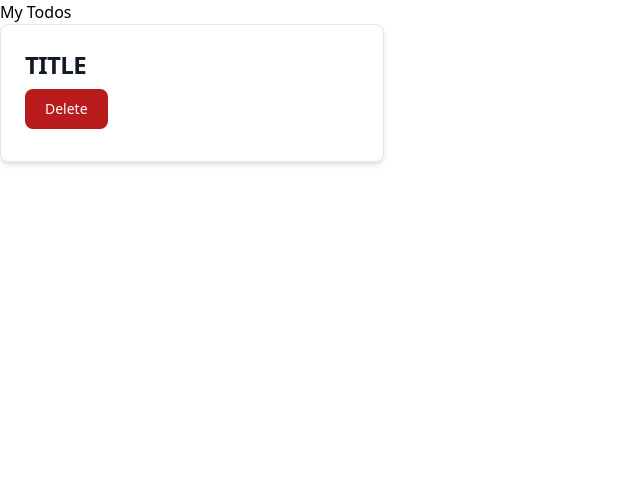
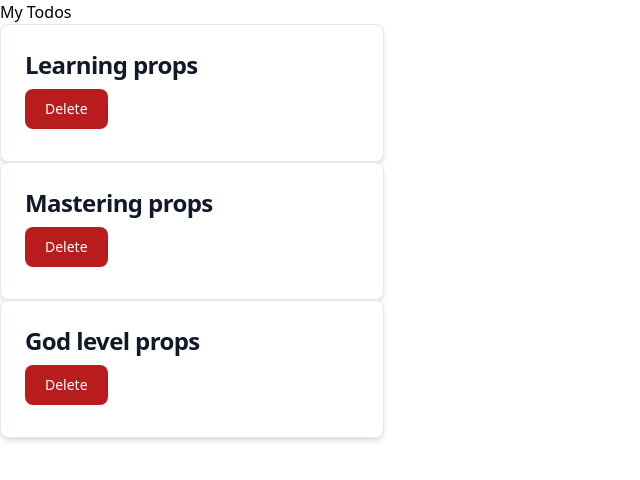
Before and after one commit to DerrickMbugua/react-freasher, a React (Create React App) app: page / in a window 1280 px wide. Shown: the top 480 px of the page, without its empty margins (0-640 px from the left). Built offline with nearby package versions, Linux system fonts and the light colour scheme.

Commit message:
feat: props

```diff
--- a/src/App.js
+++ b/src/App.js
@@ -4,7 +4,9 @@ function App() {
   return (
     <div className="App">
       <h1>My Todos</h1>
-      <Todo />
+      <Todo text="Learning props" />
+      <Todo text="Mastering props" />
+      <Todo text="God level props" />
     </div>
   );
 }
--- a/src/components/Todo.js
+++ b/src/components/Todo.js
@@ -1,8 +1,8 @@
-function Todo() {
+function Todo(props) {
   return (
     <div class="max-w-sm p-6 bg-white border border-gray-200 rounded-lg shadow-md dark:bg-gray-800 dark:border-gray-700">
       <a href="#">
-        <h5 class="mb-2 text-2xl font-bold tracking-tight text-gray-900 dark:text-white">TITLE</h5>
+        <h5 class="mb-2 text-2xl font-bold tracking-tight text-gray-900 dark:text-white">{props.text}</h5>
       </a>
 
       <button type="button" class="focus:outline-none text-white bg-red-700 hover:bg-red-800 focus:ring-4 focus:ring-red-300 font-medium rounded-lg text-sm px-5 py-2.5 mr-2 mb-2 dark:bg-red-600 dark:hover:bg-red-700 dark:focus:ring-red-900">
```
